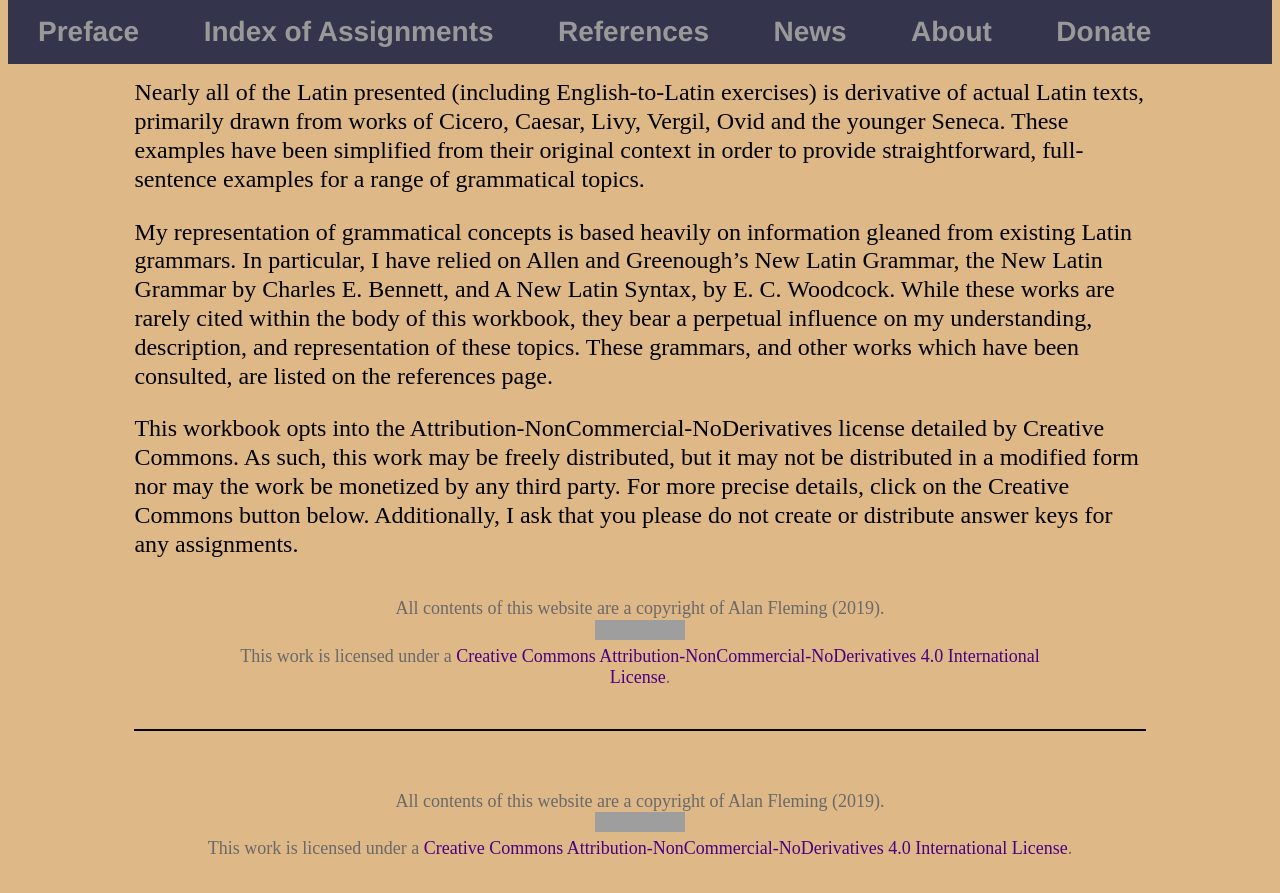
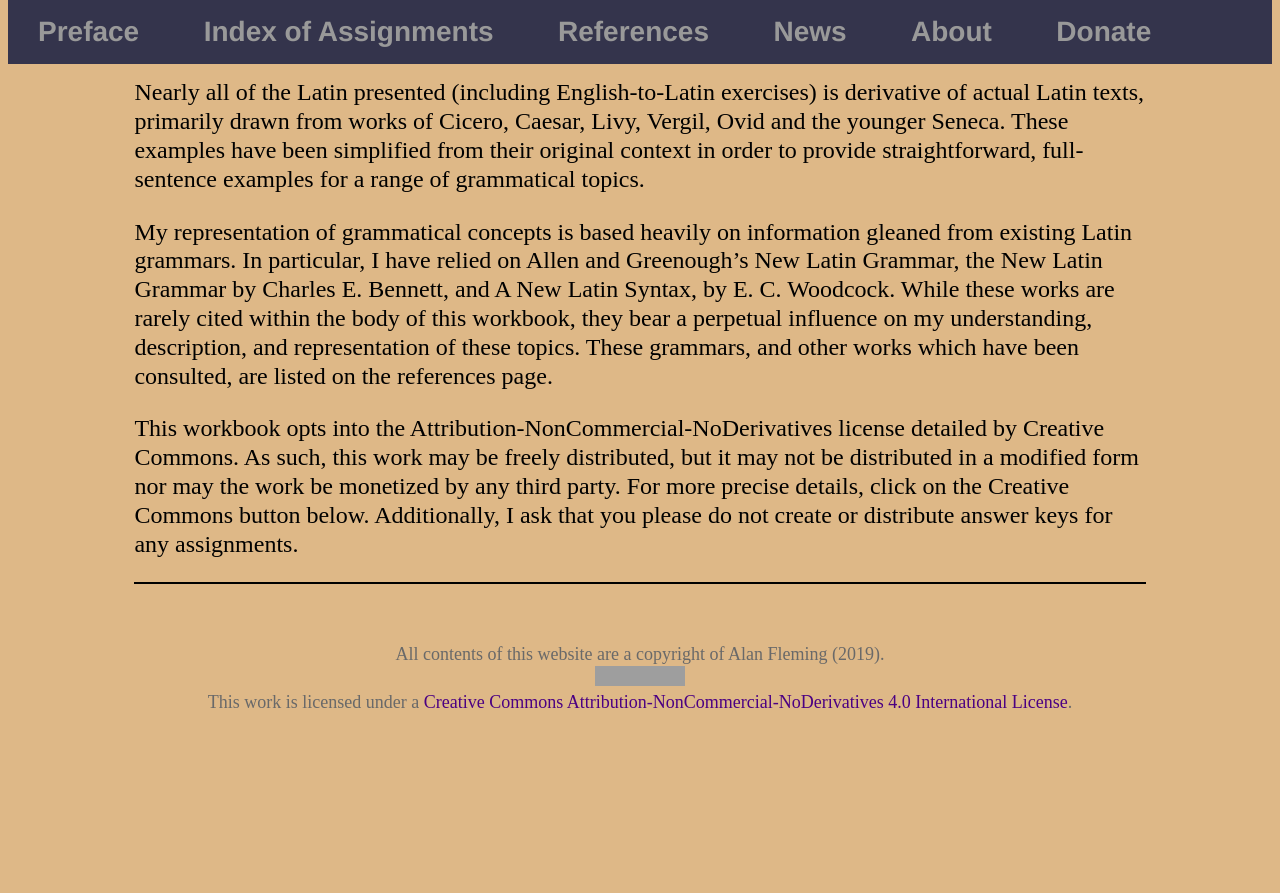
Before and after one commit to AlanCFleming82/AlanCFleming82.github.io, a Jekyll site: the page built from index.html, in a window 1280 px wide and 900 px high, scrolled down 922 px. Shown: the top 893 px of the window. Built offline with Jekyll 4.4.1, drawn with Linux system fonts in a browser that asks for light colours; after the commit the page ends 1675 px from its top, so only the background shows below that; grey boxes are pictures that could not be loaded.

Commit message:
Update index.html

```diff
--- a/index.html
+++ b/index.html
@@ -61,8 +61,3 @@
 <p>
 	This workbook opts into the Attribution-NonCommercial-NoDerivatives license detailed by Creative Commons. As such, this work may be freely distributed, but it may not be distributed in a modified form nor may the work be monetized by any third party. For more precise details, click on the Creative Commons button below. Additionally, I ask that you please do not create or distribute answer keys for any assignments.
 </p>
-
-<footer>
-<p>All contents of this website are a copyright of Alan Fleming (2019).<br>
-<a rel="license" href="http://creativecommons.org/licenses/by-nc-nd/4.0/"><img alt="Creative Commons License" style="border-width:0" src="https://i.creativecommons.org/l/by-nc-nd/4.0/88x31.png" /></a><br />This work is licensed under a <a rel="license" href="http://creativecommons.org/licenses/by-nc-nd/4.0/">Creative Commons Attribution-NonCommercial-NoDerivatives 4.0 International License</a>.</p>
-</footer>
```
